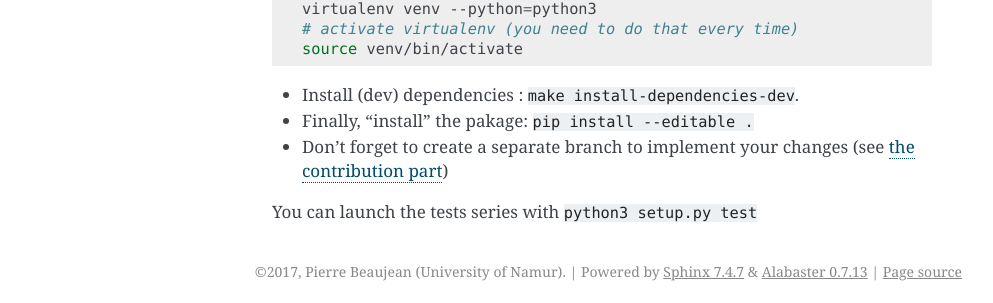
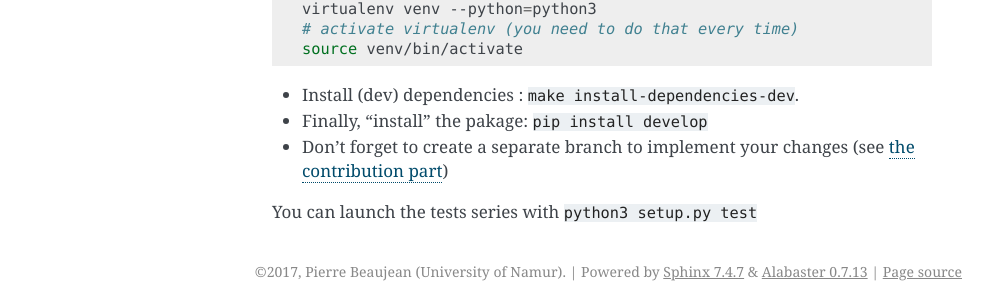
Before and after one commit to pierre-24/nachos, a Sphinx documentation site: the page built from documentation/source/install.rst, in a window 1280 px wide. Shown: the part 1594-1897 px from the top of the page, without its empty margins (148-1141 px from the left). Built offline with Sphinx 7.4.7, drawn with Linux system fonts in a browser that asks for light colours.

Commit message:
fix install

```diff
--- a/documentation/source/install.rst
+++ b/documentation/source/install.rst
@@ -79,7 +79,7 @@ To contribute to the project, you need to clone the repository:
   source venv/bin/activate
 
 + Install (dev) dependencies : ``make install-dependencies-dev``.
-+ Finally, "install" the pakage: ``pip install --editable .``
++ Finally, "install" the pakage: ``pip install develop``
 + Don't forget to create a separate branch to implement your changes (see `the contribution part <contributing.html>`_)
 
 You can launch the tests series with ``python3 setup.py test``
```
